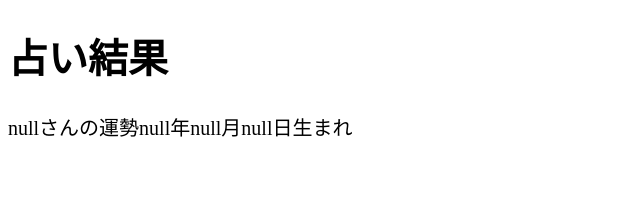
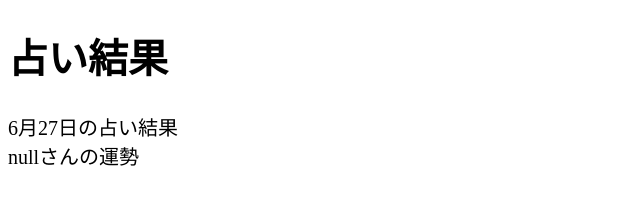
Before and after one commit to Irodorinoiro/uranai, a plain HTML site: page result.html in a window 1280 px wide. Shown: the whole page, without its empty margins (0-640 px from the left). Drawn offline with Linux system fonts and the light colour scheme; a web font is replaced by a local one.

Commit message:
本日の日付追加

```diff
--- a/main.js
+++ b/main.js
@@ -85,7 +85,7 @@
 
       const year = select_year.value;
       const month = select_month.value;
-      const day = select.year.value;
+      const day = select_day.value;
 
       if (name === "") {
         // ポップアップにアラートを表示
--- a/result.js
+++ b/result.js
@@ -7,14 +7,18 @@
     const params = new URLSearchParams(window.location.search);
     // パラメータからnameを取得
     const name = params.get("name");
-    const year = params.get("year");
-    const month = params.get("month");
-    const day = params.get("day");
+    const year = parseInt(params.get("year"));
+    const month = parseInt(params.get("month"));
+    const day = parseInt( params.get("day"));
 
+    let today = new Date();
+    let today_month = today.getMonth();
+    let today_day = today.getDate();
+    let today_info = today.getFullYear() + today_month + today_day;
     // HTMLで表示する
-    info_output.textContent = `${name}さんの運勢`;
-    info_output.textContent += `${year}年${month}月${day}日生まれ`;
-
+    info_output.textContent = `${today_month}月${today_day}日の占い結果\n`;
+    info_output.textContent += `${name}さんの運勢\n`;
+    //info_output.textContent += `${year}年${month}月${day}日生まれ`;
   }
   window.addEventListener("DOMContentLoaded", function () {
     $info_output();
@@ -22,3 +26,4 @@
 })();
 // URLで遷移するときは, URLにパラメータをつけて遷移する方法しかない
 // そのためparamsを使ってURLのパラメータを取得する
+// 型宣言は, constかletを使え
--- a/style1.css
+++ b/style1.css
@@ -2,3 +2,9 @@ body {
     font-family: 'Kaisei Decol', serif;
     font-size: 20px;
 }
+
+/* #はid属性にマッチする要素*/
+#info_output{
+    font-size: 20px;
+    white-space: pre-line; /*改行を有効にする*/
+}
```
Also changed, not shown: index.html (+4 -2 lines).
